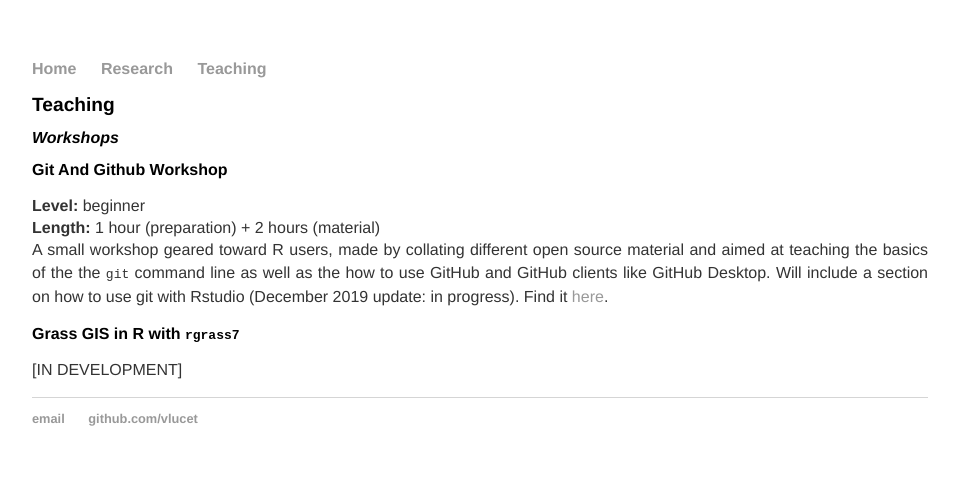
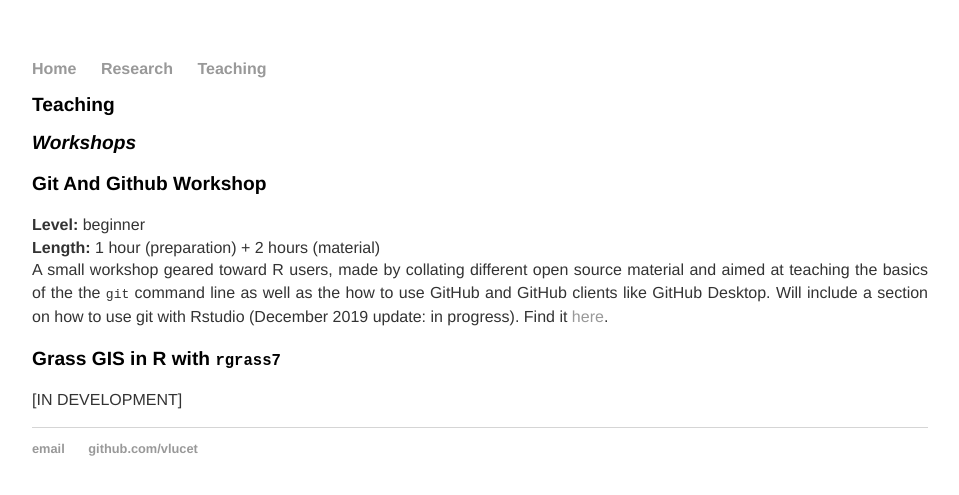
Before and after one commit to lpmi-13/vlucet.github.io, a Jekyll site: the page built from teaching/index.md, in a window 1280 px wide. Shown: the top 495 px of the page, without its empty margins (160-1119 px from the left). Built offline with Jekyll 4.4.1, drawn with Linux system fonts in a browser that asks for light colours.

Commit message:
udpate css

```diff
--- a/css/main.css
+++ b/css/main.css
@@ -19,12 +19,8 @@ a {
 a:hover {
     text-decoration: underline;
 }
-h1 {
+h1, h2, h3 {
     font-size: 1.2em;
-    font-family:'Helvetica', 'Arial', 'Sans-Serif';
-}
-h2 {
-    font-size: 1em;
     font-family:'Helvetica', 'Arial', 'Sans-Serif';
 }
 p {
--- a/teaching/index.md
+++ b/teaching/index.md
@@ -7,12 +7,12 @@ title: Research interests
 
 ## *Workshops*
 
-## Git And Github Workshop
+### Git And Github Workshop
 **Level:** beginner
 **Length:** 1 hour (preparation) + 2 hours (material)
 A small workshop geared toward R users, made by collating different open source material and aimed at teaching the basics of the the `git` command line as well as the how to use GitHub and GitHub clients like GitHub Desktop. Will include a section on how to use git with Rstudio (December 2019 update: in progress).
 Find it [here](https://vlucet.github.io/git-and-github-with-r-workshop/).
 
-## Grass GIS in R with `rgrass7`
+### Grass GIS in R with `rgrass7`
 
 [IN DEVELOPMENT]
```
